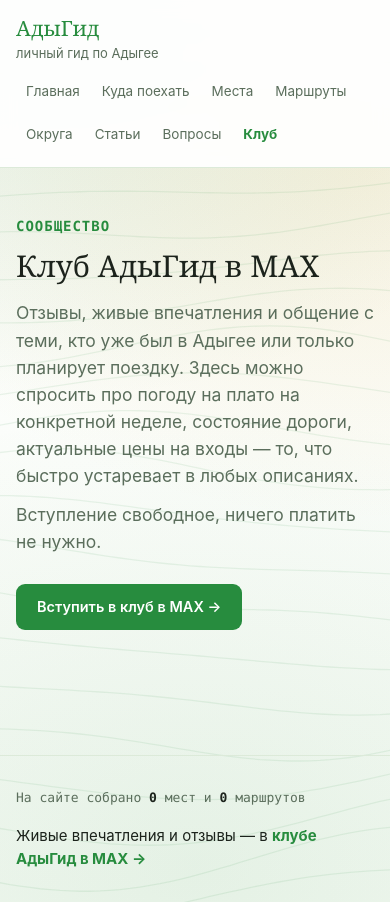
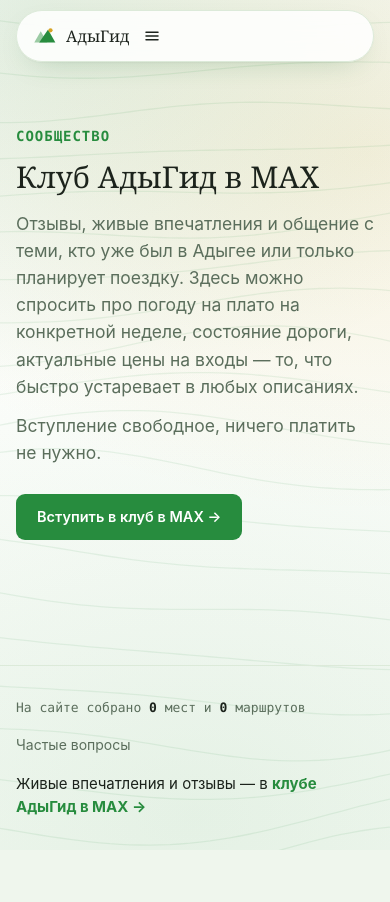
Before and after one commit to dantgiam/adygid, a FastAPI app: page /klub in a window 390 px wide. After the commit the page ends 850 px from the top, so only its background shows below. Run offline with FastAPI, Linux system fonts and the light colour scheme; parts of the project's set-up code (start-up, migrations or seed data) failed here and were passed over.

Commit message:
Floating capsule header, fix collage/embed rendering on place/route pages
Header rebuilt as a floating pill (concept C) with a peak-mark logo, five
primary links, a gold club CTA, and a real mobile menu; FAQ moved out of
the always-visible nav into the footer and mobile menu since the capsule
had no room for eight items.

Place/route descriptions never ran through _render_article_gallery or
_render_embeds, so a collage inserted in the same editor as an article's
just sat as bare consecutive <img> tags, and lead-magnet/FAQ embeds stayed
as raw unrendered divs — on the live page and in the admin preview alike.
Both now get the same rendering pipeline articles already had.

Co-Authored-By: Claude Sonnet 5 <noreply@anthropic.com>

```diff
--- a/app/main.py
+++ b/app/main.py
@@ -1390,12 +1390,16 @@ class PreviewIn(BaseModel):
 
 
 @app.post("/api/preview")
-def render_preview(body: PreviewIn, _: bool = Depends(require_admin)):
-    from site_app.router import _add_toc_anchors, _render_article_gallery, _render_consider_blocks, _rich_text_html
+def render_preview(body: PreviewIn, db: Session = Depends(get_db), _: bool = Depends(require_admin)):
+    from site_app.router import _add_toc_anchors, _render_article_gallery, _render_embeds, _rich_text_html
 
-    rendered = _render_consider_blocks(_rich_text_html(body.html))
+    # Место/маршрут/сценарий вставляют коллажи и лид-магниты тем же редактором,
+    # что и статья (см. descEditorHtml в admin.js) — раньше здесь разворачивался
+    # только «Что учесть», и коллаж в предпросмотре так и оставался рядом
+    # обычных картинок, а не галереей.
+    rendered = _render_article_gallery(_rich_text_html(body.html))
+    rendered, _faq = _render_embeds(db, rendered)
     if body.kind == "article":
-        rendered = _render_article_gallery(rendered)
         rendered, _toc = _add_toc_anchors(rendered)
     return {"html": rendered}
 
--- a/site_app/static/site.css
+++ b/site_app/static/site.css
@@ -85,22 +85,67 @@ a:focus-visible, button:focus-visible, input:focus-visible, select:focus-visible
 @keyframes deco-in { from { opacity: 0; } }
 @media (prefers-reduced-motion: reduce) { .deco-item { animation: none; } }
 
-/* ── Header ─────────────────────────────────────── */
-.site-header {
-  position: sticky; top: 0; z-index: 50;
-  background: color-mix(in srgb, var(--bg) 92%, transparent);
-  backdrop-filter: blur(8px);
-  border-bottom: 1px solid var(--border);
+/* ── Header: капсула, плавающая над градиентным фоном страницы ──────────
+   Сама .site-header прозрачна и ничего не красит — весь визуальный вес
+   (фон, блюр, тень) несёт .capsule внутри неё, поэтому вокруг пилюли
+   видно фон/подложку страницы, а не сплошную полосу во всю ширину. */
+.site-header { position: sticky; top: 14px; z-index: 50; margin-bottom: 34px; }
+.site-header .wrap { position: relative; }
+.capsule {
+  display: flex; align-items: center; gap: 6px;
+  background: color-mix(in srgb, var(--bg-card) 85%, transparent);
+  backdrop-filter: blur(12px); -webkit-backdrop-filter: blur(12px);
+  border: 1px solid var(--border); border-radius: 999px;
+  padding: 8px 8px 8px 20px;
+  box-shadow: 0 10px 30px -16px rgba(30, 110, 48, .35), 0 1px 2px rgba(20, 30, 15, .04);
 }
-.site-header .wrap { display: flex; align-items: center; justify-content: space-between; height: 64px; gap: 24px; }
-.brand { font-family: var(--font-display); font-size: 21px; color: var(--accent); white-space: nowrap; }
-.brand span { color: var(--text-muted); font-family: var(--font-body); font-size: 13px; display: block; margin-top: -2px; }
-nav.main-nav { display: flex; gap: 4px; flex-wrap: wrap; }
+.brand { display: flex; align-items: center; gap: 9px; text-decoration: none; flex: none; }
+.brand-mark { flex: none; }
+.brand-word { font-family: var(--font-display); font-size: 18px; color: var(--text); white-space: nowrap; }
+nav.main-nav { display: flex; gap: 2px; flex: 1; justify-content: center; padding: 0 8px; }
 nav.main-nav a {
-  padding: 8px 14px; border-radius: 8px; font-size: 15px; color: var(--text-muted);
+  padding: 8px 13px; border-radius: 999px; font-size: 14px; font-weight: 600;
+  color: var(--text-muted); text-decoration: none; white-space: nowrap;
 }
 nav.main-nav a:hover { color: var(--text); background: var(--bg-elevated); }
-nav.main-nav a.active { color: var(--accent); font-weight: 700; }
+nav.main-nav a.active { color: var(--accent-dark); background: var(--accent-soft); }
+
+.header-cta {
+  flex: none; font-size: 14px; font-weight: 700; color: #2A2205; background: var(--gold);
+  padding: 9px 18px; border-radius: 999px; text-decoration: none; white-space: nowrap;
+  transition: background .15s ease;
+}
+.header-cta:hover { background: var(--gold-dark); }
+
+.menu-btn {
+  display: none; flex: none; width: 38px; height: 38px; border-radius: 50%;
+  border: none; background: none; color: var(--text); align-items: center; justify-content: center;
+}
+.menu-btn:hover { background: var(--bg-elevated); }
+.menu-btn .menu-bar-top, .menu-btn .menu-bar-bot { transition: transform .18s ease, opacity .18s ease; transform-origin: center; }
+.menu-btn.open .menu-bar-top { transform: translateY(5px) rotate(45deg); }
+.menu-btn.open .menu-bar-mid { opacity: 0; }
+.menu-btn.open .menu-bar-bot { transform: translateY(-5px) rotate(-45deg); }
+@media (prefers-reduced-motion: reduce) {
+  .menu-btn .menu-bar-top, .menu-btn .menu-bar-bot { transition: none; }
+}
+
+.mobile-menu {
+  display: none; flex-direction: column; gap: 2px; margin-top: 8px; padding: 10px;
+  background: var(--bg-card); border: 1px solid var(--border); border-radius: 18px;
+  box-shadow: 0 10px 30px -16px rgba(30, 110, 48, .35);
+}
+.mobile-menu a {
+  padding: 11px 14px; border-radius: 11px; font-size: 15px; font-weight: 600;
+  color: var(--text-muted); text-decoration: none;
+}
+.mobile-menu a:hover, .mobile-menu a.active { color: var(--accent-dark); background: var(--accent-soft); }
+
+@media (max-width: 900px) {
+  nav.main-nav, .header-cta { display: none; }
+  .menu-btn { display: flex; }
+  .mobile-menu:not([hidden]) { display: flex; }
+}
 
 /* ── Buttons ────────────────────────────────────── */
 .btn {
@@ -518,17 +563,21 @@ h1.article-title {
 
 /* ── Footer ────────────────────────────────────────*/
 .site-footer { border-top: 1px solid var(--border); margin-top: 60px; padding: 32px 0; }
-.site-footer .wrap { display: flex; justify-content: space-between; align-items: center; gap: 16px; flex-wrap: wrap; }
+.site-footer .wrap { display: flex; justify-content: space-between; align-items: center; gap: 16px 28px; flex-wrap: wrap; }
 .footer-stats { font-family: var(--font-mono); font-size: 13px; color: var(--text-muted); }
 .footer-stats b { color: var(--text); font-variant-numeric: tabular-nums; }
+/* Раньше был в верхнем меню — переехал сюда, когда шапка сжалась до пяти
+   основных пунктов; сама страница /voprosy никуда не делась. */
+.footer-faq { font-size: 14px; color: var(--text-muted); text-decoration: none; margin-right: auto; }
+.footer-faq:hover { color: var(--accent); }
 .footer-club { font-size: 15px; }
 .footer-club a { color: var(--accent); font-weight: 700; }
 
 @media (max-width: 640px) {
   .wrap { padding: 0 16px; }
-  .site-header .wrap { height: auto; flex-direction: column; align-items: flex-start; padding: 12px 16px; gap: 8px; }
-  nav.main-nav { gap: 2px; }
-  nav.main-nav a { padding: 10px 10px; font-size: 13.5px; }
+  .site-header { top: 10px; margin-bottom: 26px; }
+  .capsule { padding: 6px 6px 6px 14px; gap: 4px; }
+  .brand-word { font-size: 16px; }
 }
 
 /* ── Избранное — звёздочка, чисто клиентское состояние (localStorage) ──── */
--- a/site_app/static/site.js
+++ b/site_app/static/site.js
@@ -486,3 +486,28 @@ document.addEventListener("click", (e) => {
     paint(0);
   });
 })();
+
+// ── Мобильное меню шапки ────────────────────────────────────────────────
+(function () {
+  const btn = document.getElementById("menu-toggle");
+  const panel = document.getElementById("mobile-menu");
+  if (!btn || !panel) return;
+
+  function close() {
+    panel.hidden = true;
+    btn.setAttribute("aria-expanded", "false");
+    btn.classList.remove("open");
+  }
+  function open() {
+    panel.hidden = false;
+    btn.setAttribute("aria-expanded", "true");
+    btn.classList.add("open");
+  }
+
+  btn.addEventListener("click", () => (panel.hidden ? open() : close()));
+  panel.addEventListener("click", (e) => { if (e.target.tagName === "A") close(); });
+  document.addEventListener("keydown", (e) => { if (e.key === "Escape") close(); });
+  document.addEventListener("click", (e) => {
+    if (!panel.hidden && !panel.contains(e.target) && !btn.contains(e.target)) close();
+  });
+})();
--- a/site_app/templates/base.html
+++ b/site_app/templates/base.html
@@ -62,16 +62,39 @@
 
 <header class="site-header">
   <div class="wrap">
-    <a class="brand" href="/">АдыГид<span>личный гид по Адыгее</span></a>
-    <nav class="main-nav">
-      <a href="/" class="{{ 'active' if active_nav == 'home' else '' }}">Главная</a>
-      <a href="/kuda" class="{{ 'active' if active_nav == 'scenarios' else '' }}">Куда поехать</a>
+    <div class="capsule">
+      <a class="brand" href="/" aria-label="АдыГид — на главную">
+        <svg class="brand-mark" width="26" height="26" viewBox="0 0 32 32" aria-hidden="true">
+          <polygon points="4,24 12,10 20,24" fill="#9BCBA4"/>
+          <polygon points="10,24 21,8 30,24" fill="#278C3E"/>
+          <circle cx="24" cy="9" r="2.6" fill="#D6A324"/>
+        </svg>
+        <span class="brand-word">АдыГид</span>
+      </a>
+      <nav class="main-nav">
+        <a href="/mesta" class="{{ 'active' if active_nav == 'places' else '' }}">Места</a>
+        <a href="/marshruty" class="{{ 'active' if active_nav == 'routes' else '' }}">Маршруты</a>
+        <a href="/kuda" class="{{ 'active' if active_nav == 'scenarios' else '' }}">Куда поехать</a>
+        <a href="/okrugi" class="{{ 'active' if active_nav == 'districts' else '' }}">Округа</a>
+        <a href="/stati" class="{{ 'active' if active_nav == 'articles' else '' }}">Статьи</a>
+      </nav>
+      <a class="header-cta" href="/klub">Клуб</a>
+      <button type="button" class="menu-btn" id="menu-toggle" aria-expanded="false" aria-controls="mobile-menu" aria-label="Открыть меню">
+        <svg width="18" height="18" viewBox="0 0 24 24" fill="none" stroke="currentColor" stroke-width="2" stroke-linecap="round" aria-hidden="true">
+          <path class="menu-bar-top" d="M4 7h16"/>
+          <path class="menu-bar-mid" d="M4 12h16"/>
+          <path class="menu-bar-bot" d="M4 17h16"/>
+        </svg>
+      </button>
+    </div>
+    <nav class="mobile-menu" id="mobile-menu" hidden>
       <a href="/mesta" class="{{ 'active' if active_nav == 'places' else '' }}">Места</a>
       <a href="/marshruty" class="{{ 'active' if active_nav == 'routes' else '' }}">Маршруты</a>
+      <a href="/kuda" class="{{ 'active' if active_nav == 'scenarios' else '' }}">Куда поехать</a>
       <a href="/okrugi" class="{{ 'active' if active_nav == 'districts' else '' }}">Округа</a>
       <a href="/stati" class="{{ 'active' if active_nav == 'articles' else '' }}">Статьи</a>
       <a href="/voprosy" class="{{ 'active' if active_nav == 'faq' else '' }}">Вопросы</a>
-      <a href="/klub" class="{{ 'active' if active_nav == 'club' else '' }}">Клуб</a>
+      <a href="/klub" class="{{ 'active' if active_nav == 'club' else '' }}">Клуб АдыГид в MAX</a>
     </nav>
   </div>
 </header>
@@ -85,6 +108,7 @@
     <div class="footer-stats">
       На сайте собрано <b>{{ footer_stats.places }}</b> мест и <b>{{ footer_stats.trails }}</b> маршрутов
     </div>
+    <a class="footer-faq" href="/voprosy">Частые вопросы</a>
     <div class="footer-club">Живые впечатления и отзывы — в <a href="/klub">клубе АдыГид в MAX →</a></div>
   </div>
 </footer>
```
Also changed, not shown: site_app/router.py (+15 -6 lines).
